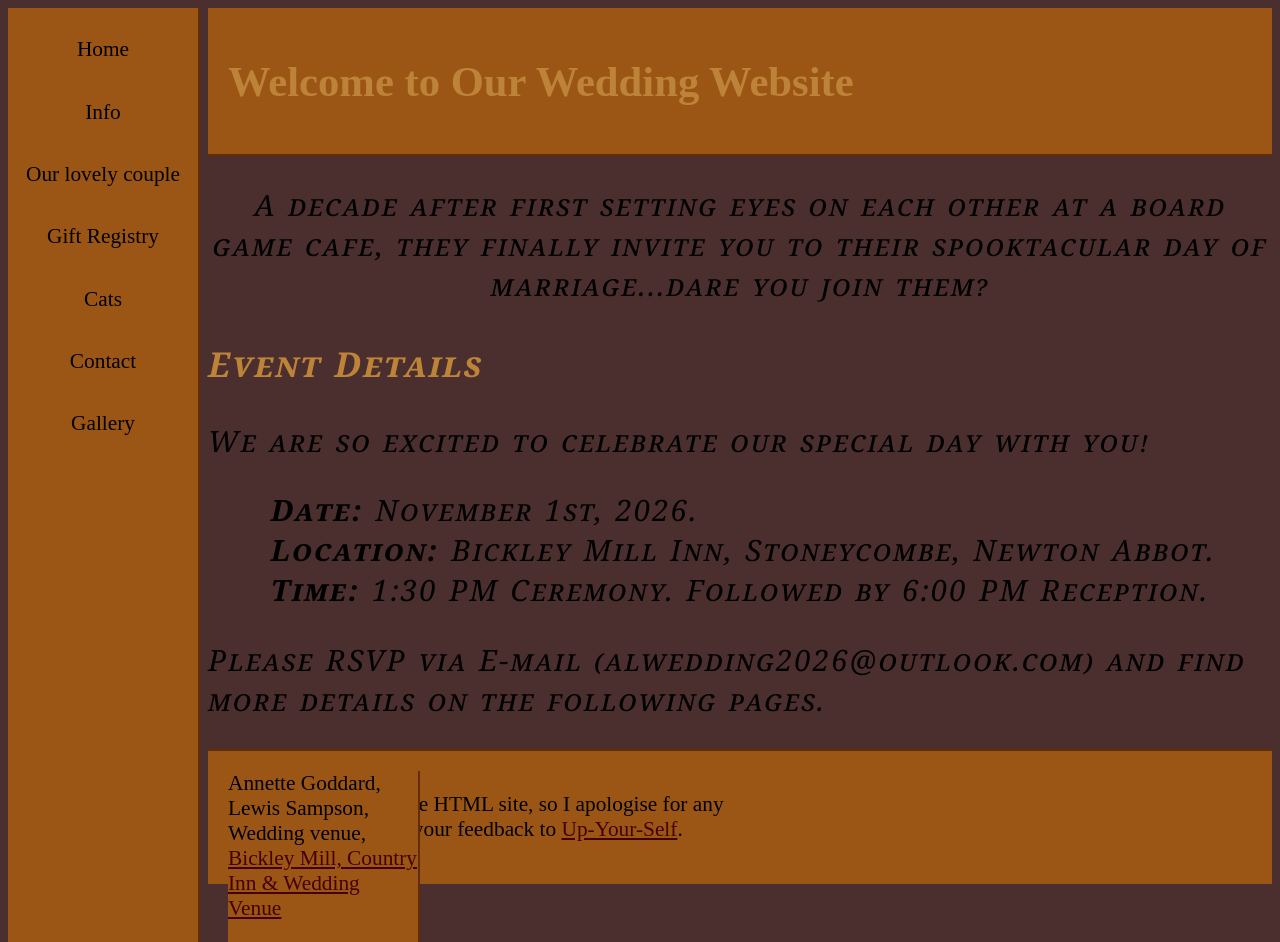
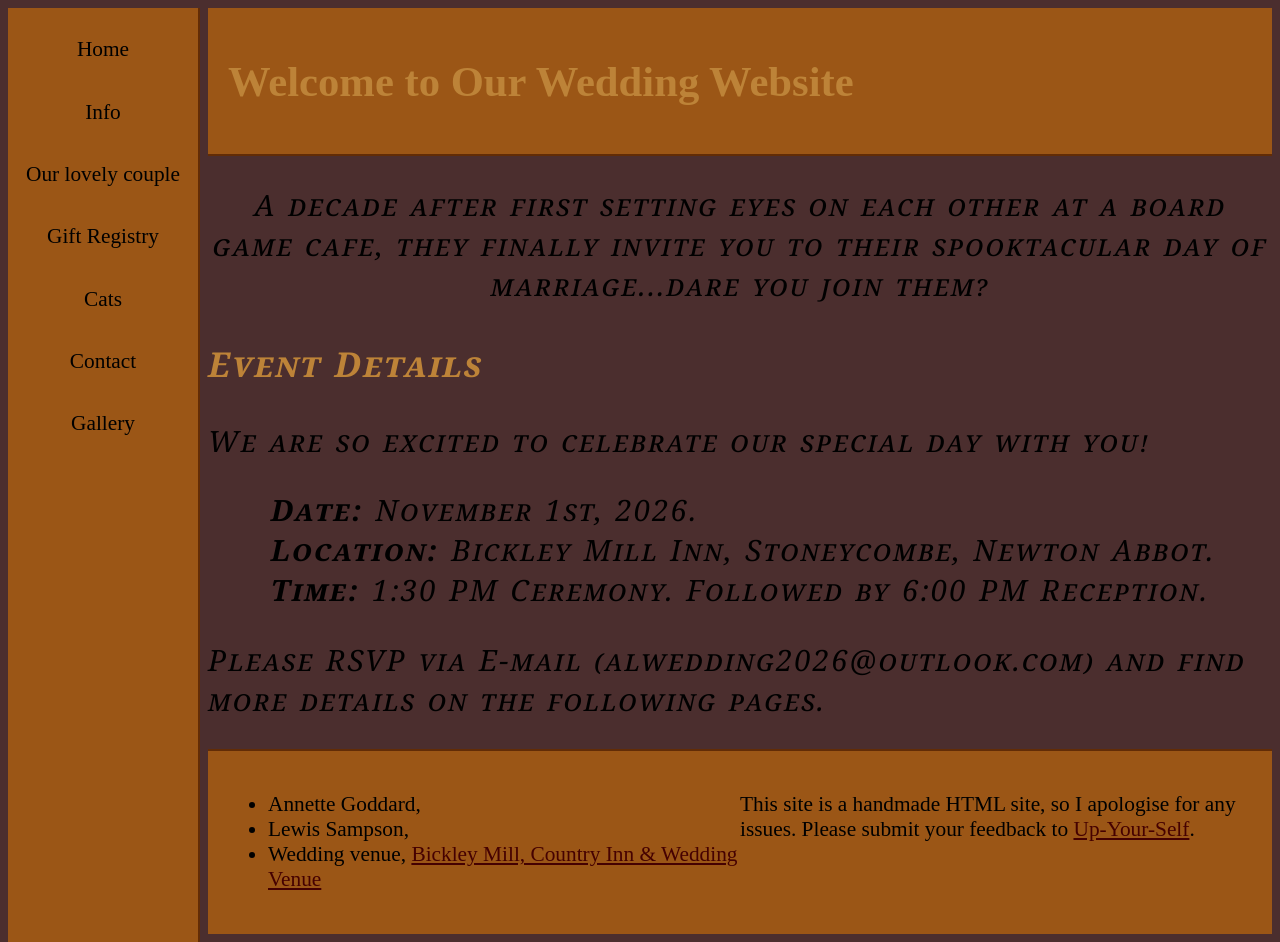
Before and after one commit to LewisSDAFNI/ALWedding2026, a Jekyll site: the page built from docs/index.md, in a window 1280 px wide and 942 px high. Built offline with Jekyll 4.4.1, drawn with Linux system fonts in a browser that asks for light colours.

Commit message:
This might not work

```diff
--- a/docs/_includes/image_gallery.html
+++ b/docs/_includes/image_gallery.html
@@ -32,7 +32,7 @@
     }
 </style>
 
-<ul class="image-gallery">{% for file in site.static_files %}{% if file.path contains include.folder %}{% if
+<ul class="ex1,image-gallery">{% for file in site.static_files %}{% if file.path contains include.folder %}{% if
     file.extname == '.jpg' or file.extname == '.jpeg' or file.extname == '.JPG' or file.extname == '.JPEG' %}{% assign
     filenameparts = file.path | split: "/" %}{% assign filename = filenameparts | last | replace: file.extname,"" %}<li>
         <a href="{{ site.url }}{{ file.path }}" title="{{ filename }}"><img
--- a/docs/assets/css/autumnal_gothic.css
+++ b/docs/assets/css/autumnal_gothic.css
@@ -107,7 +107,7 @@ a.ex2:active {
 
 
 
-ul {
+ul.ex1 {
   list-style-type: none;
   margin: 0;
   padding: 0;
```
